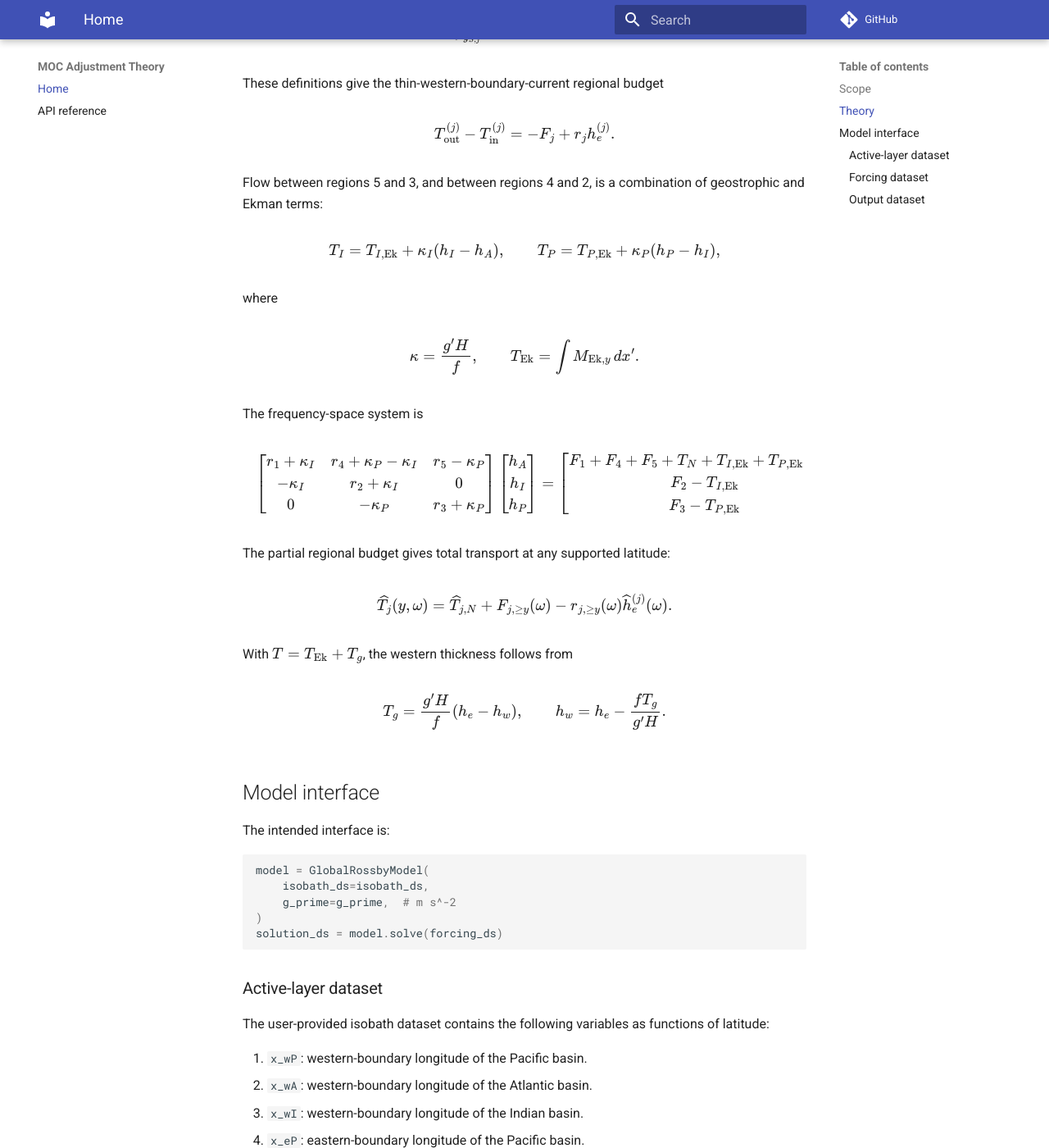
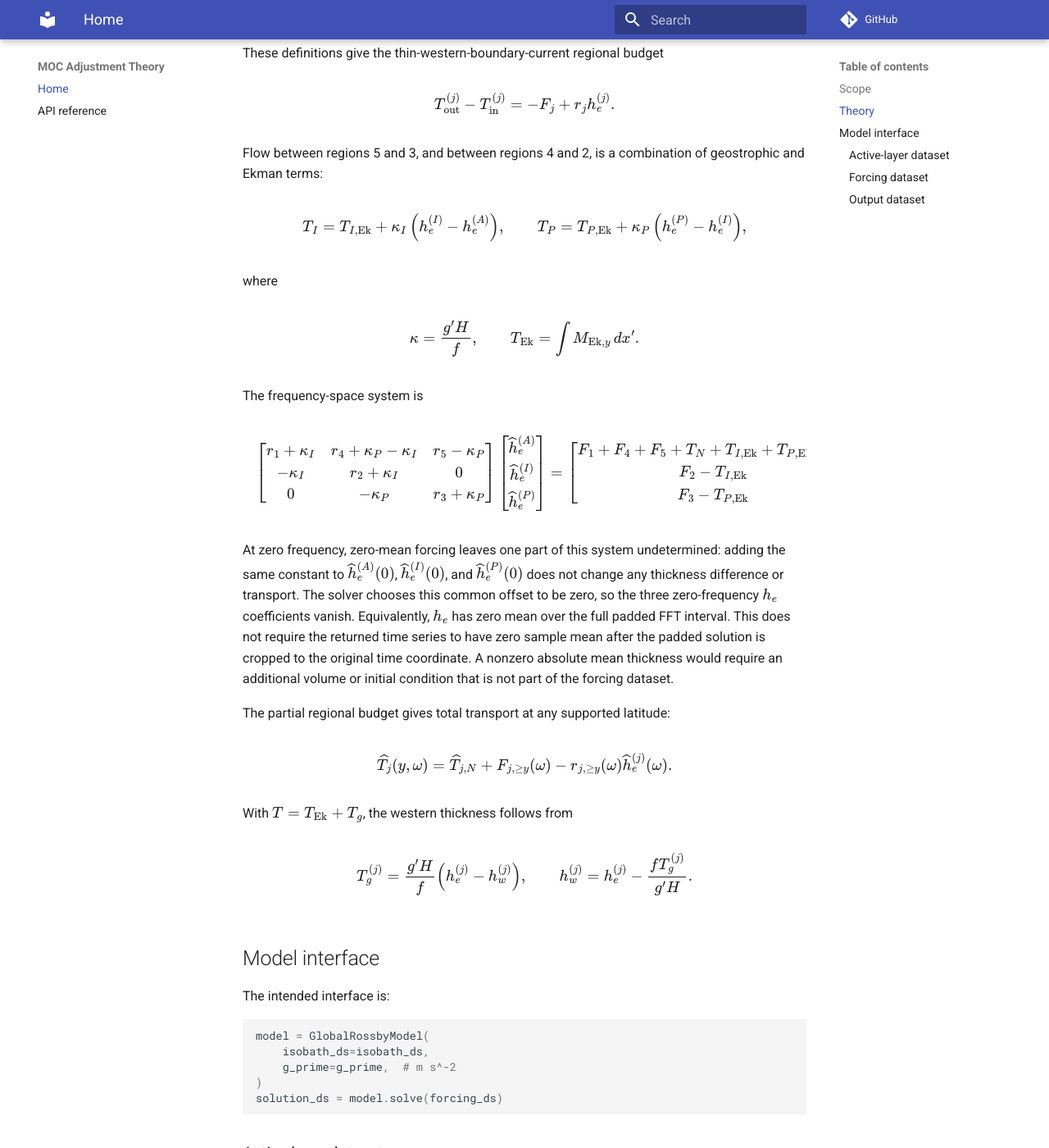
Before and after one commit to andrewwatford/MOCAdjustmentTheory, an MkDocs documentation site: the page built from docs/index.md, in a window 1280 px wide and 1400 px high, scrolled down 1880 px. Shown: the whole window at 82% size. Built offline with MkDocs 1.6.1 and Material for MkDocs 9.7.7, drawn with Linux system fonts in a browser that asks for light colours; comment, search, counter and statistics services are not loaded; some of the changed text lies outside the part shown.

Commit message:
clarity in documentation, docstrings

````diff
--- a/docs/index.md
+++ b/docs/index.md
@@ -35,12 +35,9 @@ The theory stops at $y_S$, near the southern tip of South America. It does not
 model the Southern Ocean as an additional connected basin.
 
 The eastern-boundary thickness anomaly has only three independent values:
-
-```text
-h_eA : region 1
-h_eI : regions 2 and 4
-h_eP : regions 3 and 5
-```
+$h_e^{(A)}$ for region 1, $h_e^{(I)}$ for regions 2 and 4, and $h_e^{(P)}$
+for regions 3 and 5. The index on $h_e^{(j)}$ therefore denotes either a
+region or an ocean, according to context.
 
 The western-boundary thickness anomaly, just outside the assumed-small western
 boundary current, is computed region by region:
@@ -94,9 +91,9 @@ Flow between regions 5 and 3, and between regions 4 and 2, is a combination of
 geostrophic and Ekman terms:
 
 $$
-T_I=T_{I,\mathrm{Ek}}+\kappa_I(h_I-h_A),
+T_I=T_{I,\mathrm{Ek}}+\kappa_I\left(h_e^{(I)}-h_e^{(A)}\right),
 \qquad
-T_P=T_{P,\mathrm{Ek}}+\kappa_P(h_P-h_I),
+T_P=T_{P,\mathrm{Ek}}+\kappa_P\left(h_e^{(P)}-h_e^{(I)}\right),
 $$
 
 where
@@ -115,7 +112,11 @@ r_1+\kappa_I & r_4+\kappa_P-\kappa_I & r_5-\kappa_P \\
 -\kappa_I & r_2+\kappa_I & 0 \\
 0 & -\kappa_P & r_3+\kappa_P
 \end{bmatrix}
-\begin{bmatrix}h_A\\h_I\\h_P\end{bmatrix}
+\begin{bmatrix}
+\widehat h_e^{(A)}\\
+\widehat h_e^{(I)}\\
+\widehat h_e^{(P)}
+\end{bmatrix}
 =
 \begin{bmatrix}
 F_1+F_4+F_5+T_N+T_{I,\mathrm{Ek}}+T_{P,\mathrm{Ek}}-T_S\\
@@ -123,6 +124,17 @@ F_2-T_{I,\mathrm{Ek}}\\
 F_3-T_{P,\mathrm{Ek}}
 \end{bmatrix}.
 $$
+
+At zero frequency, zero-mean forcing leaves one part of this system
+undetermined: adding the same constant to $\widehat h_e^{(A)}(0)$,
+$\widehat h_e^{(I)}(0)$, and $\widehat h_e^{(P)}(0)$ does not change any
+thickness difference or transport. The solver chooses this common offset to be
+zero, so the three zero-frequency $h_e$ coefficients vanish. Equivalently,
+$h_e$ has zero mean over the full padded FFT interval. This does not require
+the returned time series to have zero sample mean after the padded solution is
+cropped to the original time coordinate. A nonzero absolute mean thickness
+would require an additional volume or initial condition that is not part of
+the forcing dataset.
 
 The partial regional budget gives total transport at any supported latitude:
 
@@ -136,9 +148,9 @@ $$
 With $T=T_{\mathrm{Ek}}+T_g$, the western thickness follows from
 
 $$
-T_g=\frac{g'H}{f}(h_e-h_w),
+T_g^{(j)}=\frac{g'H}{f}\left(h_e^{(j)}-h_w^{(j)}\right),
 \qquad
-h_w=h_e-\frac{fT_g}{g'H}.
+h_w^{(j)}=h_e^{(j)}-\frac{fT_g^{(j)}}{g'H}.
 $$
 
 ## Model interface
````
Also changed, not shown: 1 other file.
